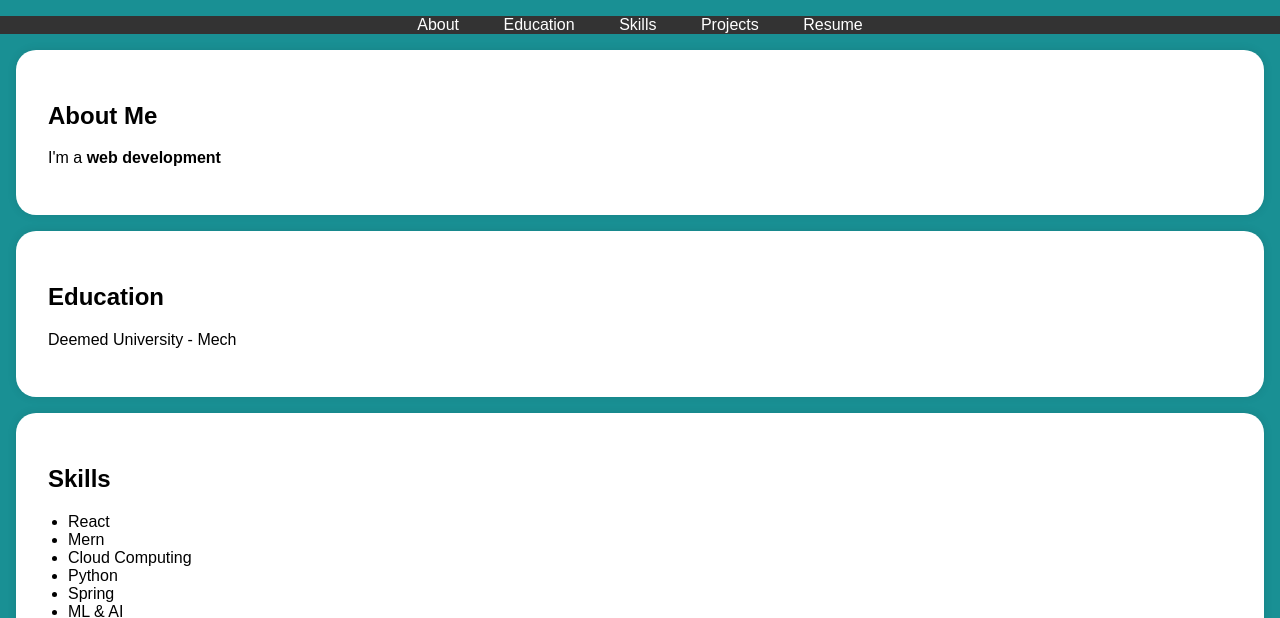
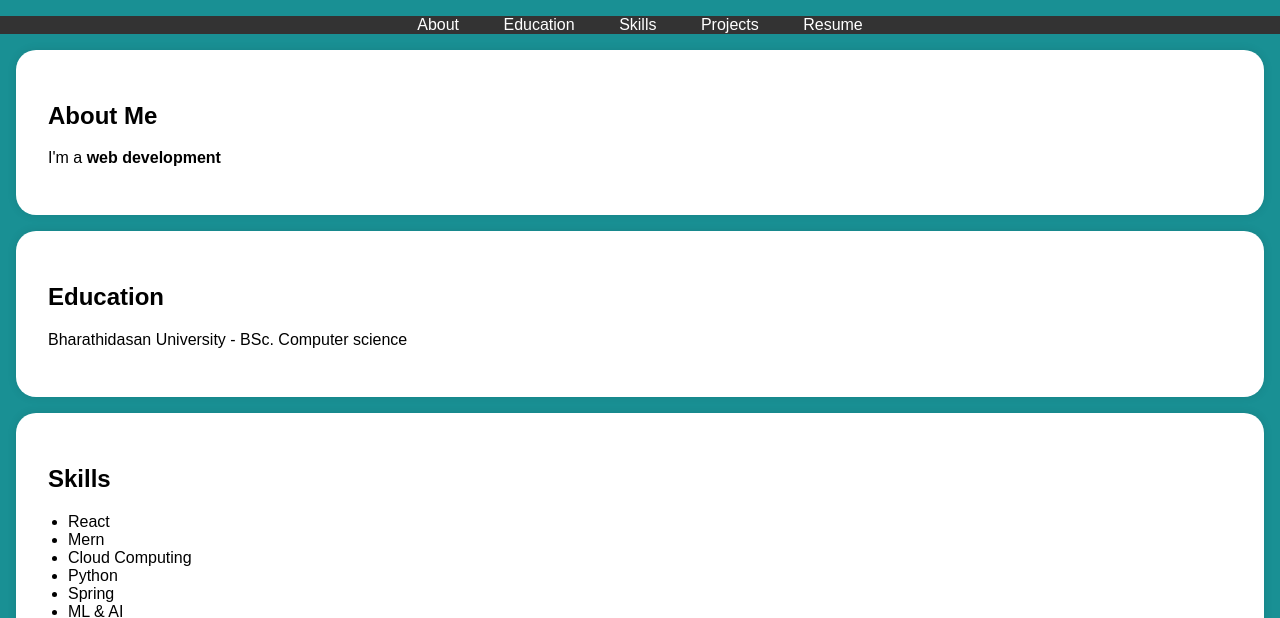
Before and after one commit to nisha2005NI/digital-portfolio, a plain HTML site: page index.html in a window 1280 px wide. Shown: the part 215-833 px from the top of the page. Drawn offline with Linux system fonts and the light colour scheme; files whose address does not match are found by name.

Commit message:
Update index.html

```diff
--- a/index.html
+++ b/index.html
@@ -123,7 +123,7 @@
     <section id="education">
         <div class="section-content">
             <h2>Education</h2>
-            <p>Deemed University  - Mech</p>
+            <p>Bharathidasan University - BSc. Computer science </p>
 
 
         </div>
```
